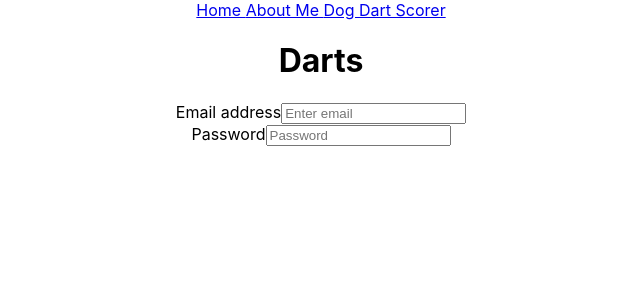
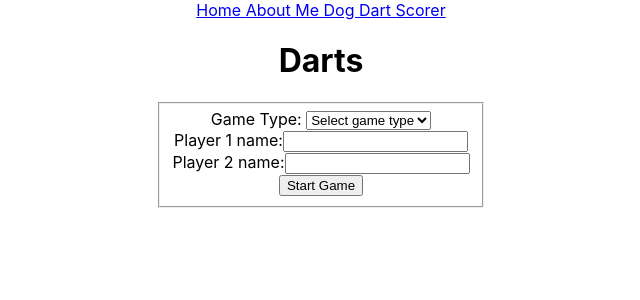
Before and after one commit to adelewatkins/ProjectAdeleFE, a React (Create React App) app: page /darts in a window 1280 px wide. Shown: the top 300 px of the page, without its empty margins (319-959 px from the left). Built offline with nearby package versions, Linux system fonts and the light colour scheme.

Commit message:
dart scorer started form

```diff
--- a/src/Components/Darts/DartScorer.jsx
+++ b/src/Components/Darts/DartScorer.jsx
@@ -1,24 +1,60 @@
+import { useState } from 'react';
+import axios from "axios";
 import Button from 'react-bootstrap/Button';
 import Form from 'react-bootstrap/Form';
 
 function DartScorer() {
-    return ( <div>
-        <h1>Darts</h1>
+  const [gameType, setGameType] = useState("");
+  const [playerOneName, setPlayerOneName] = useState("");
+  const [playerTwoName, setPlayerTwoName] = useState("");
 
 
+  return (<div>
+    <h1>Darts</h1>
 
-        <Form>
-      <Form.Group className="mb-3" controlId="formGroupEmail">
-        <Form.Label>Email address</Form.Label>
-        <Form.Control type="email" placeholder="Enter email" />
-      </Form.Group>
-      <Form.Group className="mb-3" controlId="formGroupPassword">
-        <Form.Label>Password</Form.Label>
-        <Form.Control type="password" placeholder="Password" />
-      </Form.Group>
-    </Form>
 
-    </div> );
+    <fieldset style={{ display: "inline-block" }}>
+      <form
+        onSubmit={(e) => {
+          e.preventDefault(); axios.post("http://localhost:8082/darts/create", {
+            gameType,
+            playerOneName,
+            playerTwoName
+          })
+            .then((response) => {
+              setGameType("");
+              setPlayerOneName("");
+              setPlayerTwoName("");
+            })
+            .catch((err) => console.error(err));
+        }}>
+
+        <label htmlFor='gt'>Game Type: </label>
+        <select
+          value={gameType} onChange={(e) => setGameType(e.target.value)}
+          id='gt' type='text' className='form-control' >
+          <option value='Select Game Type' selectDefault>Select game type</option>
+          <option value='301'>301</option>
+          <option value='501'>501</option>
+        </select>
+        <br />
+
+        <label>Player 1 name:
+          <input type="text" />
+        </label>
+
+        <br />
+
+        <label>Player 2 name:
+          <input type="text" />
+        </label>
+        <br />
+        <button>Start Game</button>
+
+      </form>
+    </fieldset>
+
+  </div>);
 }
 
 export default DartScorer;
```
